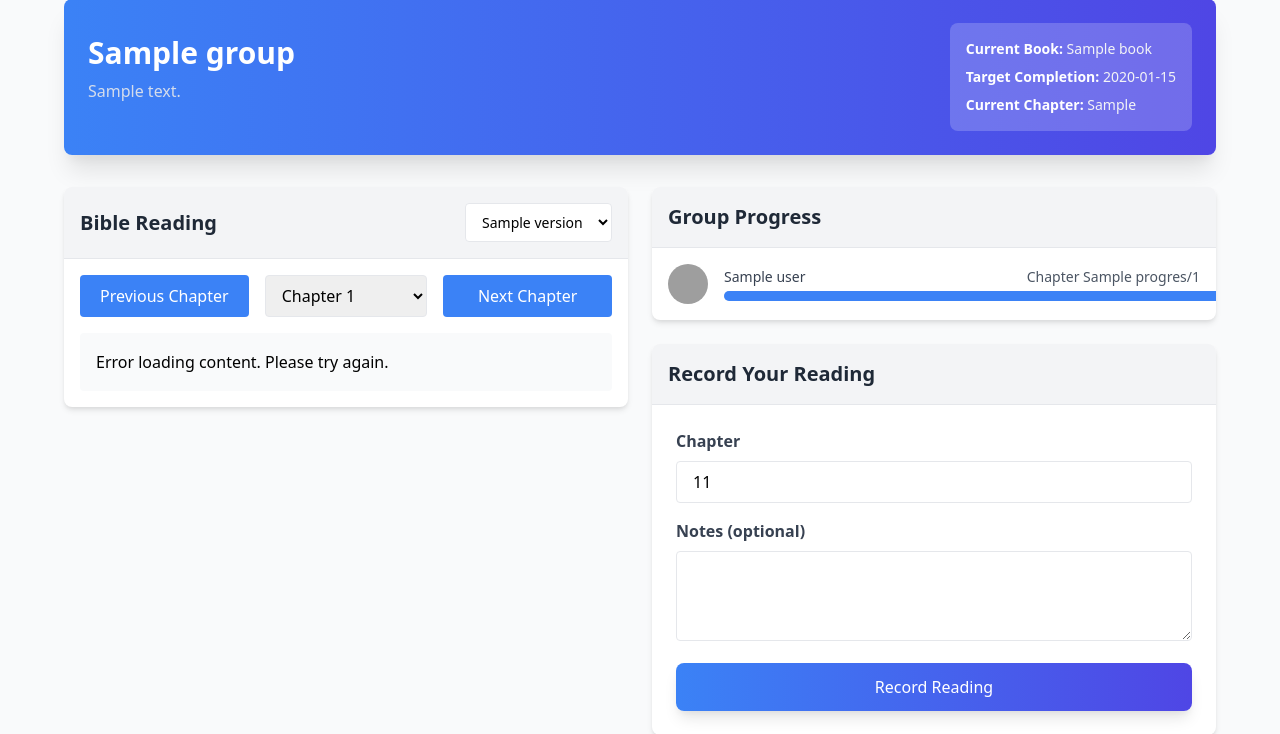
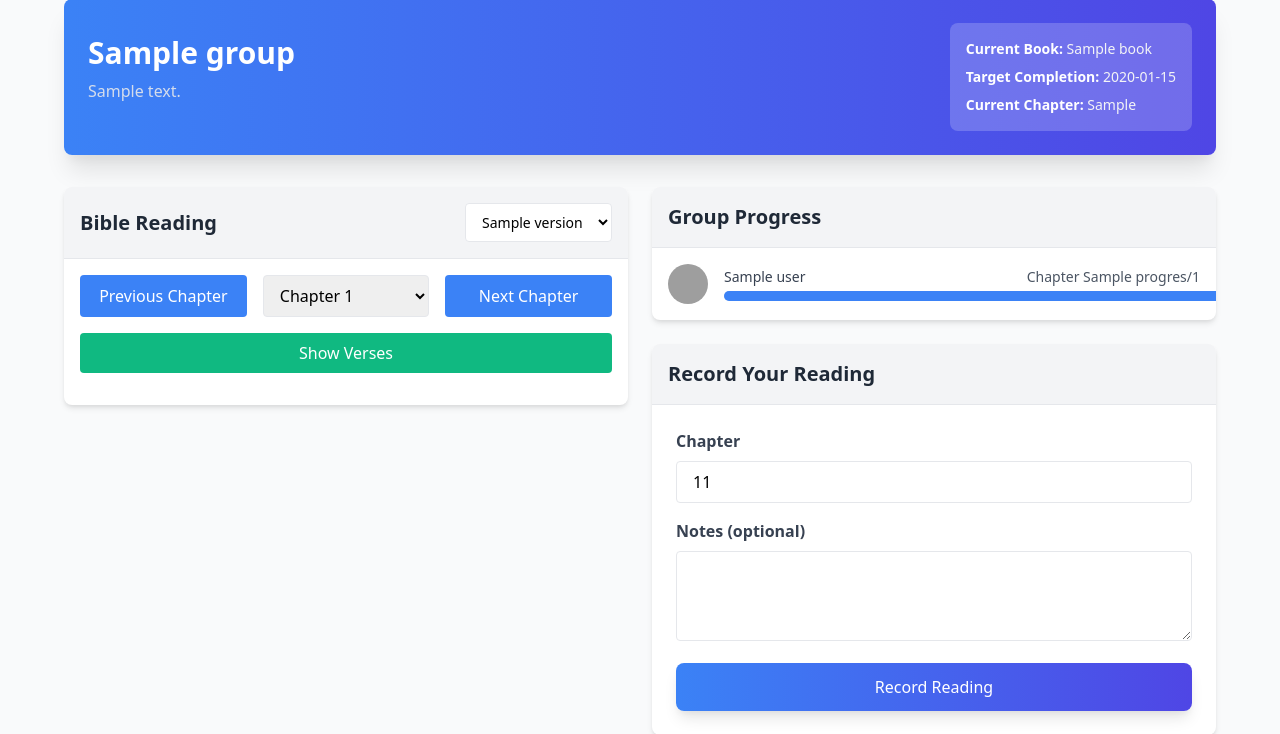
Before and after one commit to Levi-LMN/BibleBuddy, a Python web app: template templates/groups/view.html in a window 1280 px wide. Shown: the part 129-863 px from the top of the page. Run offline with Jinja, Linux system fonts and the light colour scheme; the template is opened without the code that fills it: most values are stand-ins (such as "Sample title", 1, 10 or a date in 2020); grey boxes are pictures that could not be loaded.

Commit message:
Updated UI

```diff
--- a/templates/groups/view.html
+++ b/templates/groups/view.html
@@ -7,7 +7,7 @@
         <div class="flex flex-col sm:flex-row justify-between items-center">
             <div>
                 <h1 class="text-2xl sm:text-3xl font-bold mb-2 text-white">{{ group.name }}</h1>
-                <p class="text-gray-200 opacity-90 mb-4 max-w-xl">{{ group.description }}</p>
+                <p class="text-gray-200 opacity-90 mb-4 max-w-xl text-sm sm:text-base">{{ group.description }}</p>
             </div>
             <div class="bg-white bg-opacity-20 p-4 rounded-lg">
                 <div class="text-sm space-y-2">
@@ -44,24 +44,27 @@
                     </select>
                 </div>
                 <div class="p-4">
-                    <div class="flex space-x-4 mb-4">
-                        <button id="prev-chapter" class="flex-1 px-4 py-2 bg-blue-500 text-white rounded hover:bg-blue-600 transition"
+                    <div class="flex flex-col sm:flex-row space-y-4 sm:space-y-0 sm:space-x-4 mb-4">
+                        <button id="prev-chapter" class="w-full sm:w-1/3 px-4 py-2 bg-blue-500 text-white rounded hover:bg-blue-600 transition"
                                 {% if current_chapter == 1 %}disabled{% endif %}>
                             Previous Chapter
                         </button>
-                        <select id="chapter-select" class="flex-1 border rounded px-3 py-2">
+                        <select id="chapter-select" class="w-full sm:w-1/3 border rounded px-3 py-2">
                             {% for i in range(1, total_chapters + 1) %}
                                 <option value="{{ i }}" {% if i == current_chapter %}selected{% endif %}>
                                     Chapter {{ i }}
                                 </option>
                             {% endfor %}
                         </select>
-                        <button id="next-chapter" class="flex-1 px-4 py-2 bg-blue-500 text-white rounded hover:bg-blue-600 transition"
+                        <button id="next-chapter" class="w-full sm:w-1/3 px-4 py-2 bg-blue-500 text-white rounded hover:bg-blue-600 transition"
                                 {% if current_chapter == total_chapters %}disabled{% endif %}>
                             Next Chapter
                         </button>
                     </div>
-                    <div id="bible-content" class="bg-gray-50 p-4 rounded prose max-w-none leading-relaxed">
+                    <button id="toggle-verse-button" class="w-full py-2 bg-green-500 text-white rounded hover:bg-green-600 transition mb-4">
+                        Show Verses
+                    </button>
+                    <div id="bible-content" class="bg-gray-50 p-4 rounded prose max-w-none leading-relaxed text-sm sm:text-base hidden">
                         Loading...
                     </div>
                 </div>
@@ -136,6 +139,7 @@ document.addEventListener('DOMContentLoaded', function() {
     const prevButton = document.getElementById('prev-chapter');
     const nextButton = document.getElementById('next-chapter');
     const contentDiv = document.getElementById('bible-content');
+    const toggleVerseButton = document.getElementById('toggle-verse-button');
 
     function formatBibleContent(content) {
         // Remove any existing HTML tags but preserve verse numbers and text
@@ -199,6 +203,17 @@ document.addEventListener('DOMContentLoaded', function() {
         }
     });
 
+    toggleVerseButton.addEventListener('click', function() {
+        const versesVisible = contentDiv.classList.contains('hidden');
+        if (versesVisible) {
+            contentDiv.classList.remove('hidden');
+            toggleVerseButton.textContent = 'Hide Verses';
+        } else {
+            contentDiv.classList.add('hidden');
+            toggleVerseButton.textContent = 'Show Verses';
+        }
+    });
+
     // Initial load
     loadBibleContent();
 });
```
